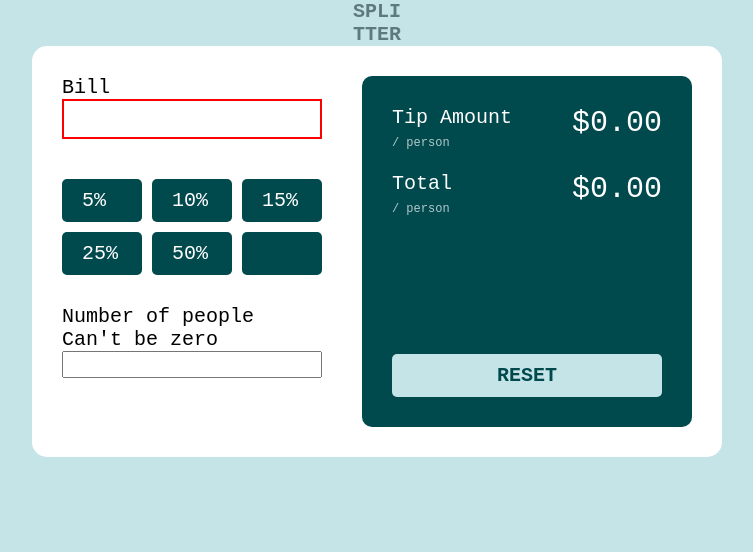
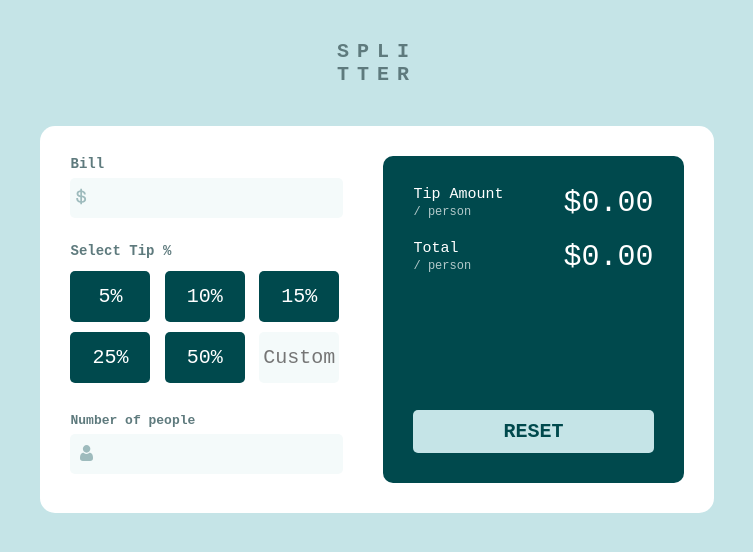
Before and after one commit to Vicwin13/tipCalculator, a plain HTML site: page index.html in a window 1280 px wide. Shown: the whole page, without its empty margins (263-1016 px from the left). Drawn offline with Linux system fonts and the light colour scheme.

Commit message:
the stylying

```diff
--- a/index.html
+++ b/index.html
@@ -15,32 +15,41 @@
     <main>
        <div class="calcContainer">
         <section class="first">
+
+            <div class="firstHolder">
             <label for="bill"> Bill</label>
+            <i><img src="/images/icon-dollar.svg" alt=""></i>
             <input type="number" name="bill" id="bill">
+        </div>
 
+            <div class="tipContain">
+            <label for="tip">Select Tip %</label>
             <div class="tip">
                 <div class="tip1">5%</div>
                 <div class="tip2">10%</div>
                 <div class="tip3">15%</div>
                 <div class="tip4">25%</div>
                 <div class="tip5">50%</div>
-                <input type="text" name="custom" id="custom">
+                <input type="text" placeholder="Custom" name="custom" id="custom">
             </div>
+        </div>
 
-            <div class="people">
+        <div class="people">
             <label for="people">Number of people</label>
-            <p> Can't be zero</p>
-            </div>
+            <p id="errorMessage"></p>
+        </div>
+        <div class="secondHolder">
+            <i><img src="/images/icon-person.svg" alt=""></i>
             <input type="number" name="people" id="people">
-
+        </div>
         </section>
         <section class="second">
             <div class="tipAmount">
-                <p>Tip Amount <br> <span>/ person</span></p>
+                <p class="tipText">Tip Amount <br> <span>/ person</span></p>
                 <p class="amount"> $0.00</p>
             </div>
             <div class="tipTotal">
-                <p>Total <br> <span>/ person</span></p>
+                <p class="tipText">Total <br> <span>/ person</span></p>
                 <p class="amount "> $0.00</p>
             </div>
 
--- a/style.css
+++ b/style.css
@@ -27,11 +27,15 @@ body{
 
 }
 
+
 body header{
     text-align: center;
     color: var(--DarkGrayishCyan);
+    margin: 2em;
 }
-
+body header h2{
+    letter-spacing: 8px;
+}
 body main div.calcContainer{
     display: flex;
     justify-content: center;
@@ -42,7 +46,10 @@ body main div.calcContainer{
     width: fit-content;
     padding: 1.5em;
 }
-
+div.firstHolder{
+    display: flex;
+    flex-direction: column;
+}
 div.calcContainer section.first{
     display: flex;
     flex-direction: column;
@@ -50,28 +57,80 @@ div.calcContainer section.first{
 
 }
 
-#bill{
+#bill, #people{
     height: 2em;
+    border-radius: 5px;
+    border: none;
+    background-color: var(--VeryLightGrayishCyan);
+    margin-top: .3em;
+    padding: .5em;
+    text-align: right;
 
-    border: 2px solid red;
+
+}
+div.tipContain{
+    margin-top: 1em;
+
 }
 
-div.tip > div, input#custom{
-    padding: .5em 1em;
+div.tip > div{
+    padding: .7em .7em;
     width: 4em;
     border: none;
     border-radius: 5px;
     background-color: var(--VeryDarkcyan);
     color: var(--White);
     font-weight: 400;
+    text-align: center;
+}
 
+div.tip input#custom{
+    border: none;
+    padding: 2px 4px;
+    text-align: center;
+    background-color: var(--VeryLightGrayishCyan);
+    border-radius: 5px;
+    width: 4em;
+}
+
+input::-webkit-outer-spin-button,
+input::-webkit-inner-spin-button {
+  -webkit-appearance: none;
 
 }
 
+
+div.firstHolder, div.secondHolder{
+    position: relative;
+}
+
+div.secondHolder{
+    display: flex;
+    flex-direction: column;
+}
+div.secondHolder i{
+
+    width: fit-content;
+    position: absolute;
+    top: .8em;
+    left: .5em;
+}
+div.firstHolder i{
+    width: fit-content;
+    position: absolute;
+    top: 1.6em;
+    left: .3em;
+}
+
+div.calcContainer section.first label {
+    color: var(--DarkGrayishCyan);
+    font-weight: 700;
+    font-size: 14px;
+}
+
 div.calcContainer section.first div.tip{
-    margin-top: 2rem;
+    margin-top: 10px;
     margin-bottom: 1.5rem;
-
     gap: .5em;
     display: grid;
     grid-template-columns: 1fr 1fr 1fr;
@@ -91,14 +150,35 @@ span{
 }
 main div.calcContainer section.second .tipAmount{
     display: flex;
- gap: 3em;
-
+    gap: 3em;
     justify-content: space-between;
 }
 
 section.second div.tipAmount p.amount{
     font-size: 30px;
     padding-top: 0;
+
+}
+section.second p.tipText{
+
+    font-size: 15px;
+}
+
+.calcContainer section.first div.people{
+
+    display: flex;
+    justify-content: space-between;
+
+}
+
+.calcContainer section.first div.people label{
+ color: var(--DarkGrayishCyan);
+ font-size: 13px;
+ font-weight: 700;
+}
+.calcContainer section.first div.people p{
+ color: blue;
+ font-size: 13px;
 
 }
 
```
